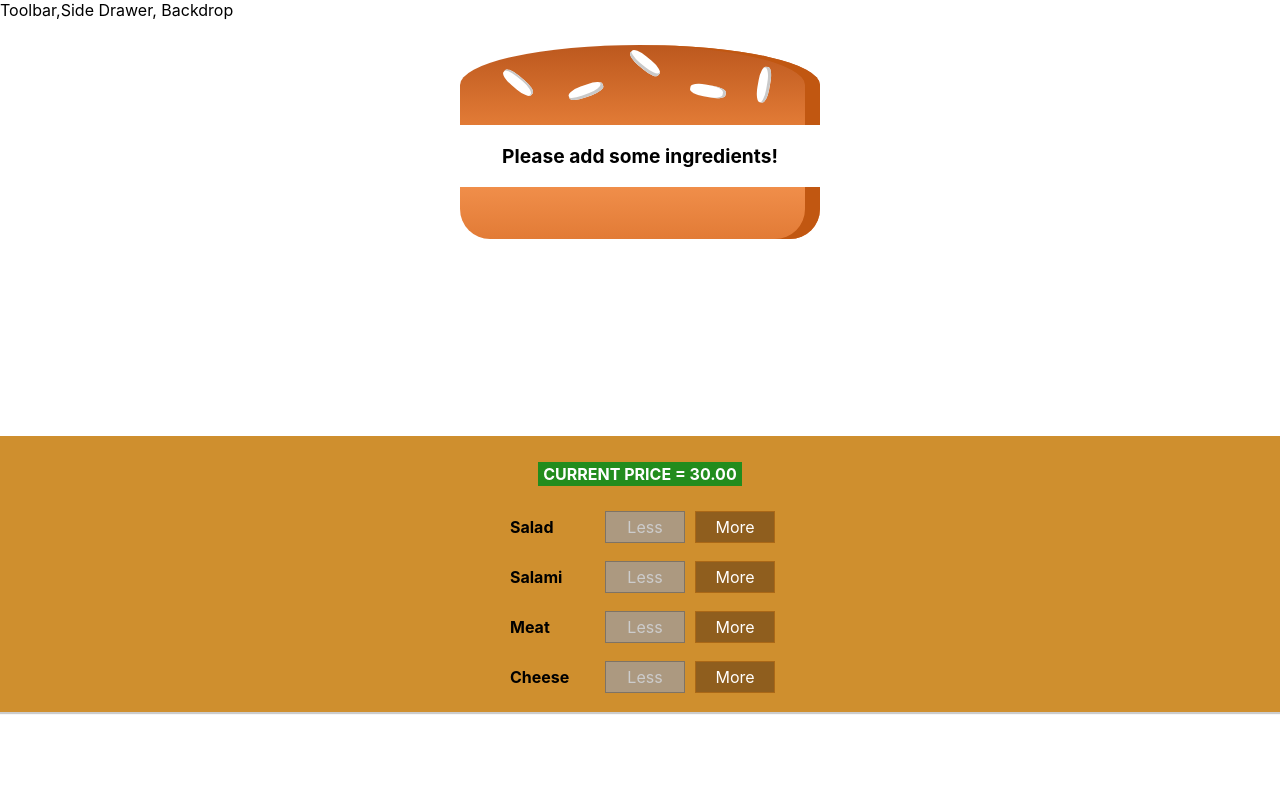
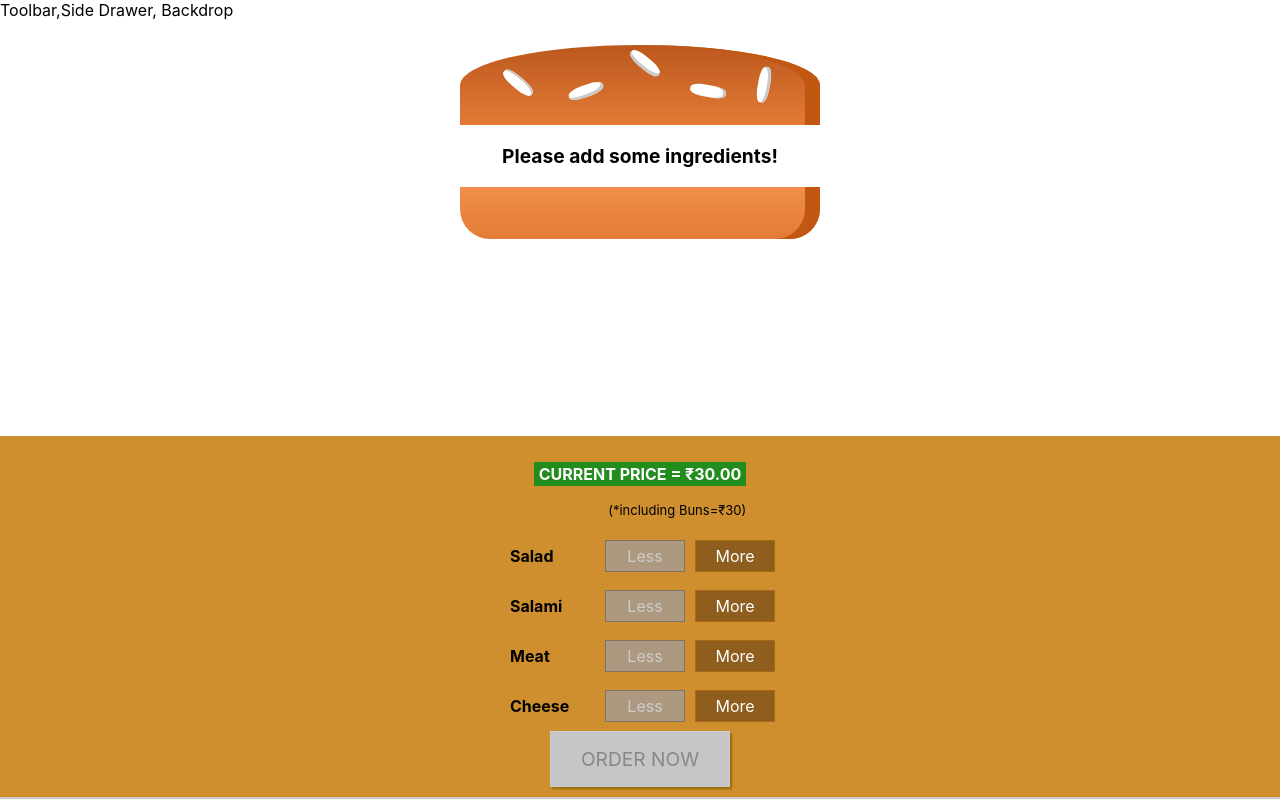
Before and after one commit to r0hitk/burgerapp, a React (Create React App) app: page / in a window 1280 px wide. Built offline with nearby package versions, Linux system fonts and the light colour scheme.

Commit message:
connecting order buttom with price

```diff
--- a/src/components/Burger/BuildControls/BuildControls.js
+++ b/src/components/Burger/BuildControls/BuildControls.js
@@ -12,7 +12,19 @@ const controls = [
 const BuildControls = (props) => {
   return (
     <div className={classes.BuildControls}>
-        <div><p className={classes.Price}>Current Price = {props.price.toFixed(2)}</p></div>
+      <div>
+        <p className={classes.Price}>
+          Current Price = {"₹" + props.price.toFixed(2)}
+        </p>
+        <p
+          style={{
+            textAlign: "right",
+            fontSize: "small",
+          }}
+        >
+          (*including Buns=₹30)
+        </p>
+      </div>
       {controls.map((ctrl) => {
         return (
           <BuildControl
@@ -24,6 +36,9 @@ const BuildControls = (props) => {
           />
         );
       })}
+      <button disabled={!props.purchasable} className={classes.OrderButton}>
+        ORDER NOW
+      </button>
     </div>
   );
 };
--- a/src/components/Burger/BuildControls/BuildControls.module.css
+++ b/src/components/Burger/BuildControls/BuildControls.module.css
@@ -9,10 +9,52 @@
   padding: 10px 0;
 }
 
-.Price{
-    background-color: #228c1d;
-    color: #fff;
-    font-weight: bold;
-    text-transform: uppercase;
-    padding: 2px 5px;
+.Price {
+  background-color: #228c1d;
+  color: #fff;
+  font-weight: bold;
+  text-transform: uppercase;
+  padding: 2px 5px;
 }
+
+.OrderButton {
+  background-color: #dad735;
+  outline: none;
+  cursor: pointer;
+  border: 1px solid #966909;
+  color: #966909;
+  font-family: inherit;
+  font-size: 1.2em;
+  padding: 15px 30px;
+  box-shadow: 2px 2px 2px #966909;
+}
+
+.OrderButton:hover,
+.OrderButton:active {
+  background-color: #a0db41;
+  border: 1px solid #966909;
+  color: #966909;
+}
+
+.OrderButton:disabled {
+  background-color: #c7c6c6;
+  cursor: not-allowed;
+  border: 1px solid #ccc;
+  color: #888888;
+}
+
+.OrderButton:not(:disabled) {
+  animation: enable 0.3s linear;
+}
+
+@keyframes enable {
+  0% {
+    transform: scale(1);
+  }
+  60% {
+    transform: scale(1.1);
+  }
+  100% {
+    transform: scale(1);
+  }
+}
--- a/src/components/Burger/Burger.module.css
+++ b/src/components/Burger/Burger.module.css
@@ -6,6 +6,12 @@
   text-align: center;
   font-size: 1.2rem;
   font-weight: bold;
+  -ms-overflow-style: none; /* IE and Edge */
+  scrollbar-width: none; /* Firefox */
+}
+
+.Burger::-webkit-scrollbar {
+  display: none;
 }
 
 @media (min-width: 1000px) and (min-height: 700px) {
--- a/src/containers/BurgerBuilder/BurgerBuilder.js
+++ b/src/containers/BurgerBuilder/BurgerBuilder.js
@@ -19,7 +19,19 @@ class BurgerBuilder extends React.Component {
       meat: 0,
     },
     totalPrice: 30,
+    purchasable: false,
   };
+
+  updatePurchasableState(ingredients) {
+    const sum = Object.keys(ingredients)
+      .map((ingr) => {
+        return ingredients[ingr];
+      })
+      .reduce((acc, current) => {
+        return acc + current;
+      }, 0);
+    this.setState({ purchasable: sum > 0 });
+  }
 
   addIngredientsHandler = (type) => {
     const currentCount = this.state.ingredients[type];
@@ -34,6 +46,7 @@ class BurgerBuilder extends React.Component {
       totalPrice: updatedPrice,
       ingredients: updatedIngredients,
     });
+    this.updatePurchasableState(updatedIngredients);
   };
 
   removeIngredientsHandler = (type) => {
@@ -53,6 +66,7 @@ class BurgerBuilder extends React.Component {
       totalPrice: updatedPrice,
       ingredients: updatedIngredients,
     });
+    this.updatePurchasableState(updatedIngredients);
   };
 
   render() {
@@ -69,6 +83,7 @@ class BurgerBuilder extends React.Component {
           removeIngredients={this.removeIngredientsHandler}
           disabledStatus={disabledInfo}
           price={this.state.totalPrice}
+          purchasable={this.state.purchasable}
         />
       </AuxComponent>
     );
```
